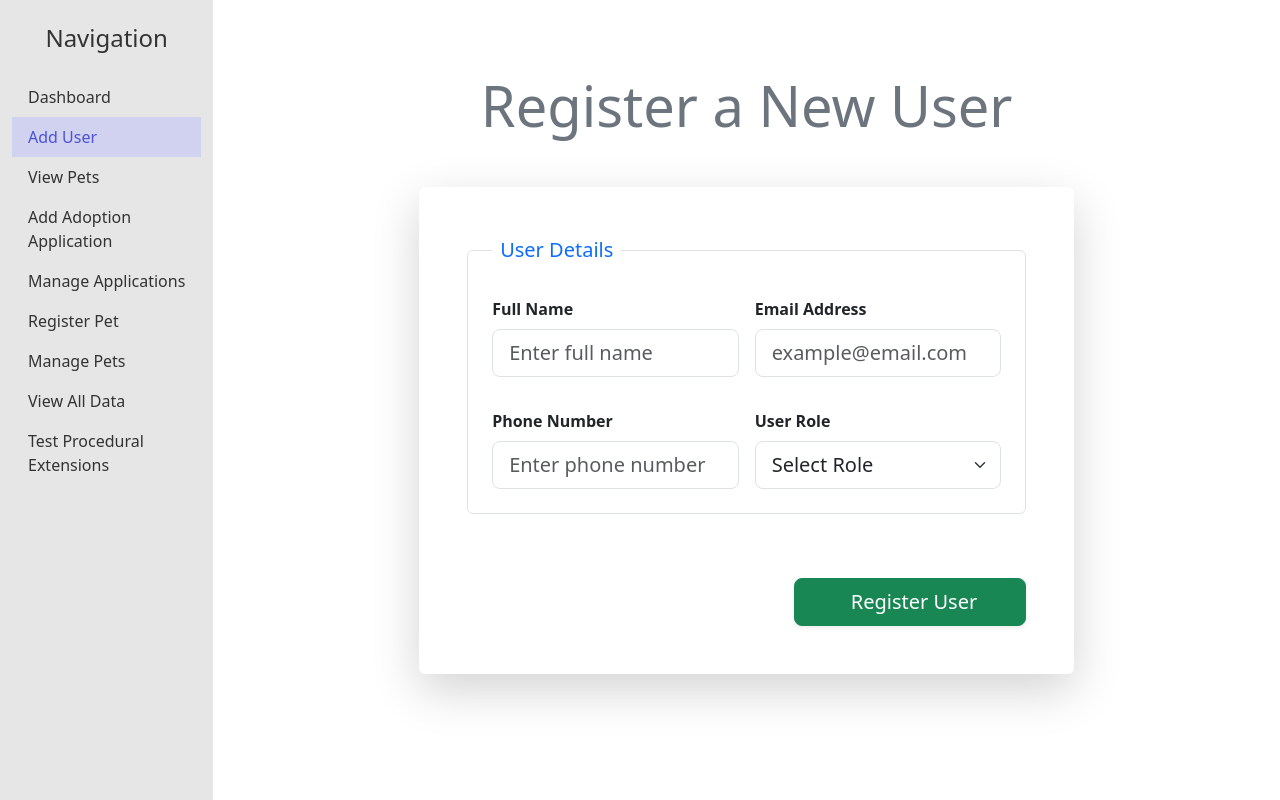
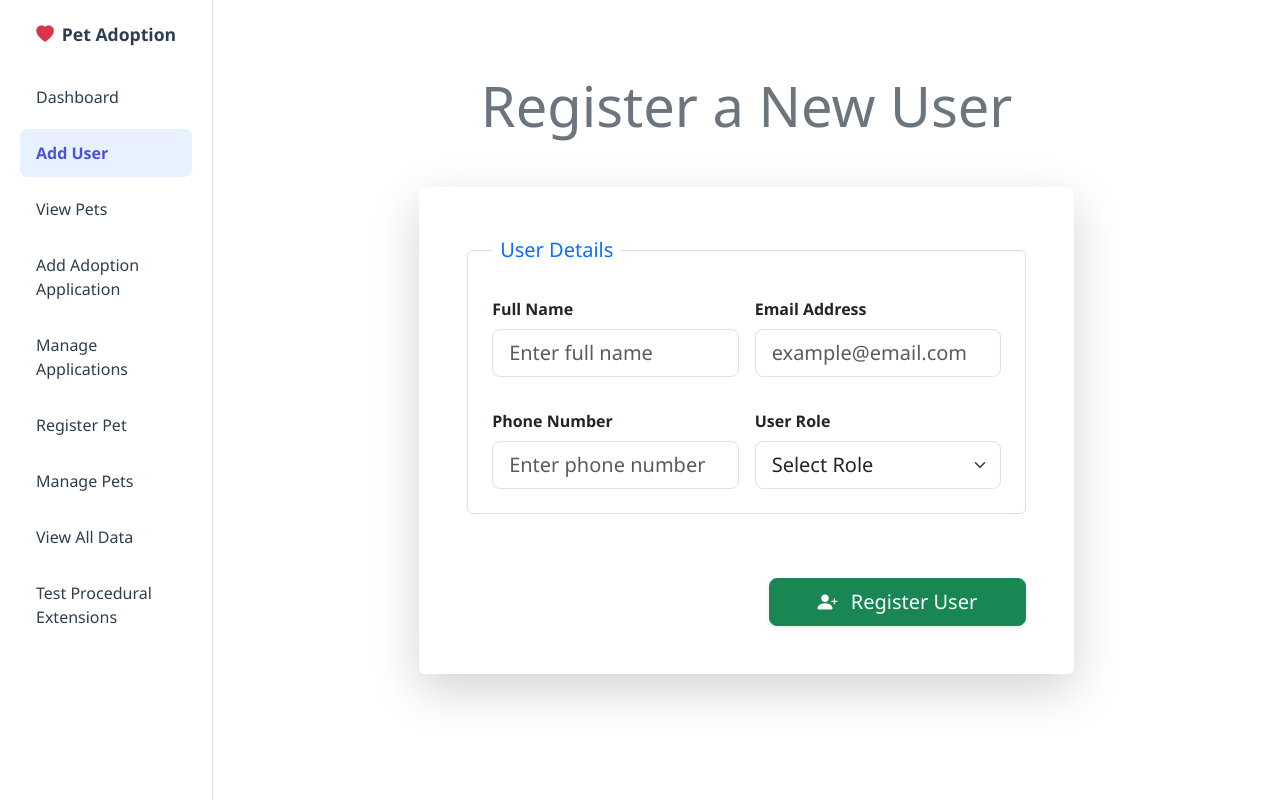
Before and after one commit to shakirth-anisha/Pet-Adoption-Management-System, a Flask app: page /page/add_user in a window 1280 px wide. Run offline with Flask 3, Linux system fonts and the light colour scheme.

Commit message:
Update  UI consistency

```diff
--- a/templates/base.html
+++ b/templates/base.html
@@ -4,11 +4,30 @@
     <meta charset="UTF-8">
     <title>Pet Adoption Management System</title>
     <link href="https://cdn.jsdelivr.net/npm/bootstrap@5.3.2/dist/css/bootstrap.min.css" rel="stylesheet">
+    <link href="https://cdn.jsdelivr.net/npm/bootstrap-icons@1.11.0/font/bootstrap-icons.css" rel="stylesheet">
     <link rel="stylesheet" href="{{ url_for('static', filename='style.css') }}">
 
     <style>
-        .off-white-bg {
-            background-color: #E6E6E6FF !important;
+        :root {
+            --sidebar-bg: #f8f9fa;
+            --sidebar-hover: #e9ecef;
+            --sidebar-active: #4B52D7;
+            --sidebar-active-bg: #e7f1ff;
+            --main-bg: #ffffff;
+            --text-primary: #2c3e50;
+            --border-color: #dee2e6;
+        }
+
+        body {
+            background-color: var(--main-bg);
+            color: var(--text-primary);
+            font-family: 'Segoe UI', Tahoma, Geneva, Verdana, sans-serif;
+        }
+
+        .sidebar-nav {
+            background-color: var(--sidebar-bg);
+            border-right: 1px solid var(--border-color);
+            min-height: 100vh;
         }
 
         @media (min-width: 768px) {
@@ -23,54 +42,97 @@
 
         .main-content {
             margin-left: 16.66666667%;
+            background-color: var(--main-bg);
+            min-height: 100vh;
         }
 
         .mobile-toggler {
             background-color: transparent !important;
             border: none !important;
-            color: #333 !important;
+            color: var(--text-primary) !important;
+            font-size: 1.5rem;
         }
         .mobile-toggler:hover {
             opacity: 0.7;
         }
 
-        .off-white-bg h4, .off-white-bg .nav-link {
-            color: #333333 !important;
+        .sidebar-nav h4 {
+            color: var(--text-primary);
+            font-weight: 600;
+            font-size: 1.1rem;
         }
-        .off-white-bg .nav-link.active {
-            color: #4B52D7FF !important;
-            background-color: #D1D2F0FF !important;
+
+        .sidebar-nav .nav-link {
+            color: var(--text-primary);
+            padding: 0.75rem 1rem;
+            margin: 0.25rem 0.5rem;
+            border-radius: 0.5rem;
+            transition: all 0.3s ease;
+        }
+
+        .sidebar-nav .nav-link:hover {
+            background-color: var(--sidebar-hover);
+            transform: translateX(5px);
+        }
+
+        .sidebar-nav .nav-link.active {
+            color: var(--sidebar-active) !important;
+            background-color: var(--sidebar-active-bg) !important;
+            font-weight: 600;
+        }
+
+        .card {
+            border: 1px solid var(--border-color);
+            box-shadow: 0 2px 4px rgba(0,0,0,0.05);
+        }
+
+        .card-header {
+            background-color: #f8f9fa;
+            border-bottom: 1px solid var(--border-color);
+        }
+
+        .btn-primary {
+            background-color: var(--sidebar-active);
+            border-color: var(--sidebar-active);
+        }
+
+        .btn-primary:hover {
+            background-color: #3a42c6;
+            border-color: #3a42c6;
         }
     </style>
 </head>
 <body>
     <div class="container-fluid">
-        <div class="d-md-none p-3 border-bottom off-white-bg">
+        <div class="d-md-none p-3 border-bottom bg-light">
             <button class="btn mobile-toggler" type="button"
                 data-bs-toggle="offcanvas"
                 data-bs-target="#sidebarOffcanvas"
                 aria-controls="sidebarOffcanvas">
-                ☰
+                <i class="bi bi-list"></i>
             </button>
+            <span class="ms-2 fw-bold text-primary">Pet Adoption System</span>
         </div>
 
         <div class="row">
 
-            <nav class="col-md-2 py-4 offcanvas-md offcanvas-start fixed-sidebar off-white-bg"
+            <nav class="col-md-2 py-4 offcanvas-md offcanvas-start fixed-sidebar sidebar-nav"
                  tabindex="-1"
                  id="sidebarOffcanvas"
                  aria-labelledby="sidebarOffcanvasLabel"
                  data-bs-scroll="true">
 
                 <div class="offcanvas-header d-md-none">
-                    <h5 class="offcanvas-title" id="sidebarOffcanvasLabel"></h5>
+                    <h5 class="offcanvas-title" id="sidebarOffcanvasLabel">Menu</h5>
                     <button type="button" class="btn-close"
                             data-bs-dismiss="offcanvas" aria-label="Close"></button>
                 </div>
 
                 <div class="offcanvas-body d-md-block">
 
-                    <h4 class="text-center mb-4">Navigation</h4>
+                    <h4 class="text-center mb-4 d-none d-md-block">
+                        <i class="bi bi-heart-fill text-danger me-2"></i>Pet Adoption
+                    </h4>
 
                     <div class="nav flex-column">
                         {% for label, endpoint in nav_options.items() %}
```
Also changed, not shown: pages/dashboard.py (+7 -6 lines), templates/view_pets.html (+62 -43 lines).
